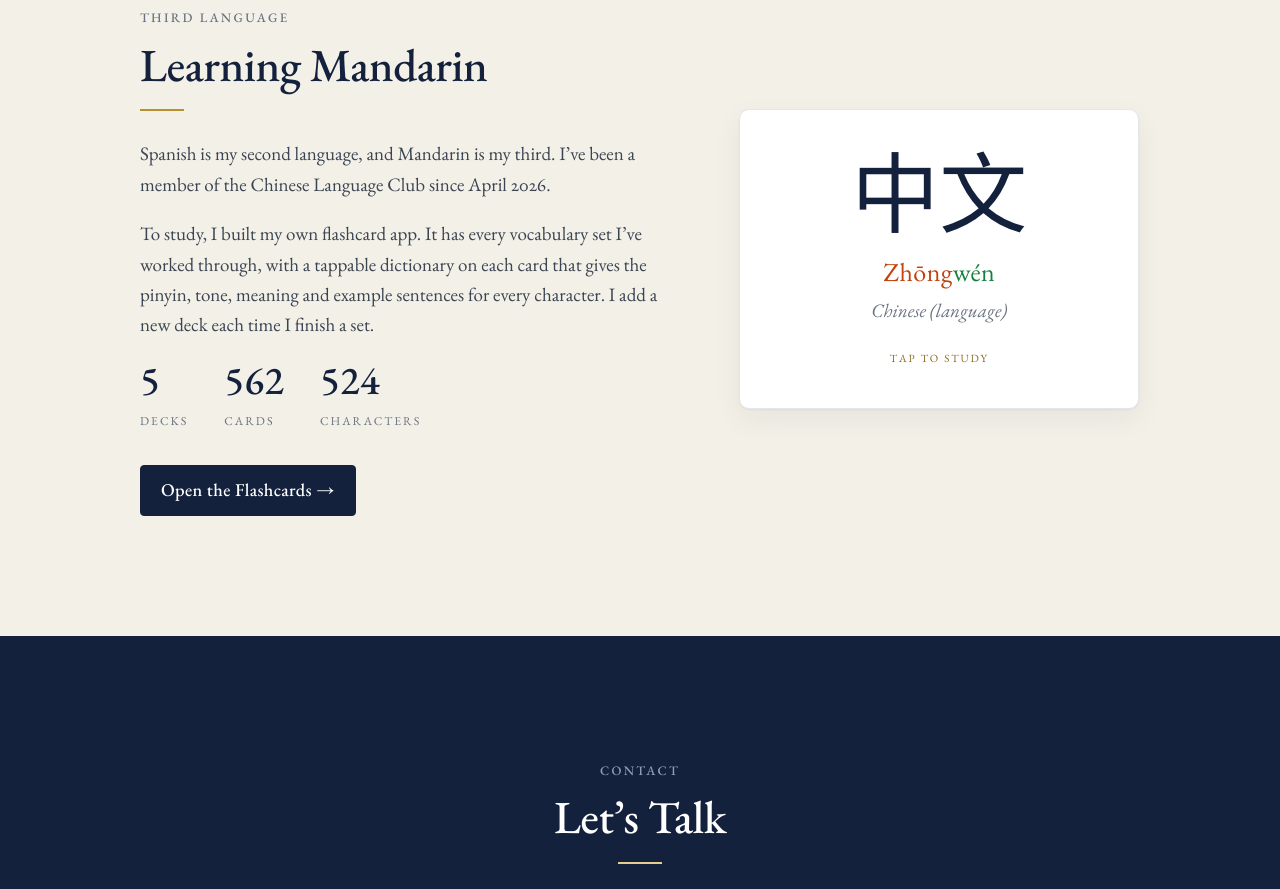
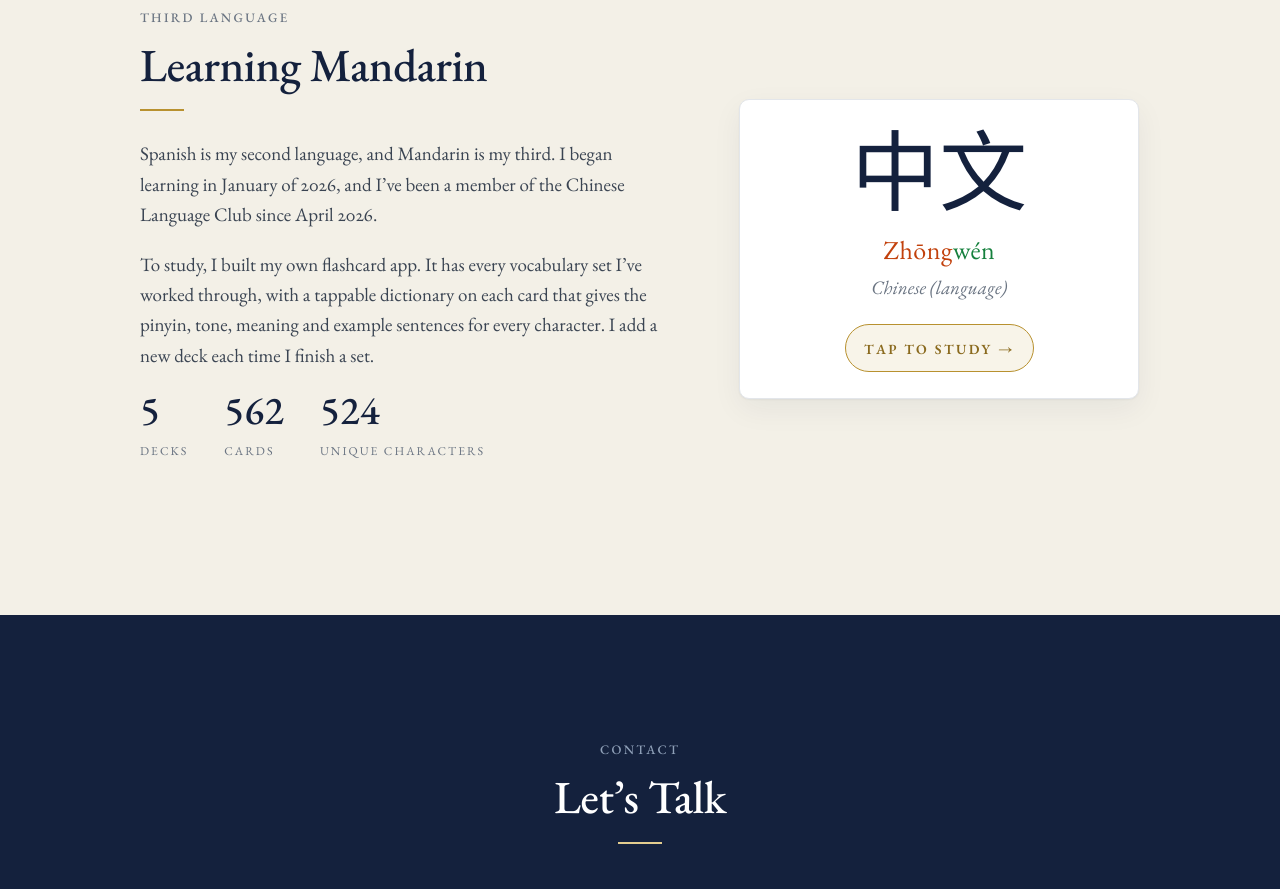
Before and after one commit to georgeranes/Website, a plain HTML site: page index.html in a window 1280 px wide. Shown: the part 4343-5232 px from the top of the page. Drawn offline with nearby package versions, Linux system fonts and the light colour scheme.

Commit message:
Mandarin: new bio, 'Unique Characters' label, remove button, bolder Tap to Study pill

```diff
--- a/css/style.css
+++ b/css/style.css
@@ -224,7 +224,13 @@ ul, ol { margin: 0; padding: 0; }
 .flashcard .hz { font-family: var(--han); font-size: clamp(64px, 9vw, 88px); line-height: 1.1; color: var(--ink); font-weight: 500; }
 .flashcard .py { font-size: 26px; margin-top: 6px; letter-spacing: .02em; }
 .flashcard .en { color: var(--muted); font-style: italic; margin-top: 2px; }
-.flashcard .hint { margin-top: 18px; font-variant-caps: all-small-caps; letter-spacing: .12em; font-size: 16px; color: var(--gold-dark); }
+.flashcard .hint {                        /* the card's call to action: a gold pill */
+  margin-top: 20px; padding: 6px 18px 8px; border: 1.5px solid var(--gold); border-radius: 999px;
+  background: rgba(184, 145, 47, .10); color: var(--gold-dark);
+  font-variant-caps: all-small-caps; letter-spacing: .12em; font-size: 20px; font-weight: 600;
+  transition: background .2s ease, color .2s ease;
+}
+.flashcard:hover .hint, .flashcard:focus-visible .hint { background: var(--gold); border-color: var(--gold); color: #fff; }
 .t1 { color: var(--tone1); }
 .t2 { color: var(--tone2); }
 
--- a/index.html
+++ b/index.html
@@ -16,7 +16,7 @@
   <link rel="stylesheet" href="https://fonts.googleapis.com/css2?family=EB+Garamond:ital,wght@0,400;0,500;0,600;1,400&display=swap">
   <link rel="stylesheet" href="https://fonts.googleapis.com/css2?family=Noto+Serif+SC:wght@500&text=%E4%B8%AD%E6%96%87&display=swap">
   <!-- The ?v= number makes browsers fetch fresh files; bump it whenever style.css or main.js changes. -->
-  <link rel="stylesheet" href="css/style.css?v=7">
+  <link rel="stylesheet" href="css/style.css?v=8">
   <script>document.documentElement.classList.add("js");</script>
 </head>
 <body>
@@ -220,16 +220,12 @@
           <h2>Learning Mandarin</h2>
         </div>
         <div class="reveal">
-          <!-- EDIT: add a sentence or two on why you're learning Mandarin -->
-          <p>Spanish is my second language, and Mandarin is my third. I’ve been a member of the Chinese Language Club since April 2026.</p>
+          <p>Spanish is my second language, and Mandarin is my third. I began learning in January of 2026, and I’ve been a member of the Chinese Language Club since April 2026.</p>
           <p>To study, I built my own flashcard app. It has every vocabulary set I’ve worked through, with a tappable dictionary on each card that gives the pinyin, tone, meaning and example sentences for every character. I add a new deck each time I finish a set.</p>
           <div class="stats" aria-label="Flashcard app totals">
             <div><b id="m-sets">5</b><span>Decks</span></div>
             <div><b id="m-cards">562</b><span>Cards</span></div>
-            <div><b id="m-chars">524</b><span>Characters</span></div>
-          </div>
-          <div class="btn-row">
-            <a class="btn btn-primary" href="mandarin/">Open the Flashcards →</a>
+            <div><b id="m-chars">524</b><span>Unique Characters</span></div>
           </div>
         </div>
       </div>
@@ -237,7 +233,7 @@
         <span class="hz" lang="zh-Hans">中文</span>
         <span class="py"><span class="t1">Zhōng</span><span class="t2">wén</span></span>
         <span class="en">Chinese (language)</span>
-        <span class="hint">Tap to study</span>
+        <span class="hint">Tap to Study →</span>
       </a>
     </div>
   </section>
```
